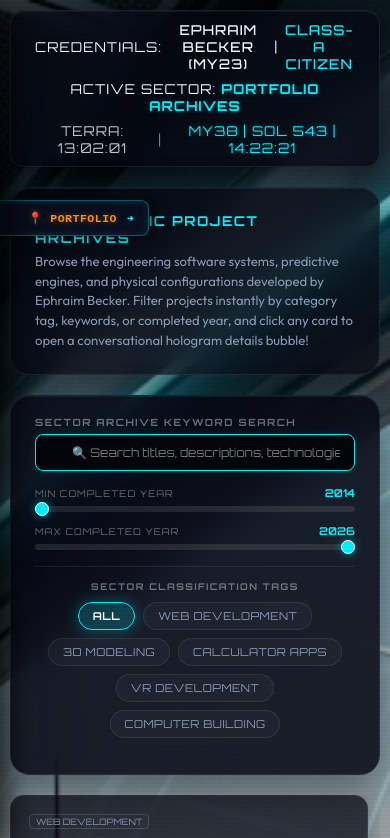
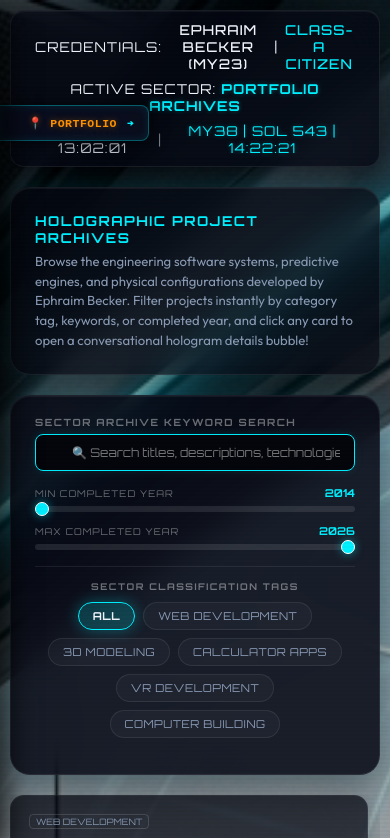
Before and after one commit to EphraimB/ephraim-becker-v3, a Next.js app: page /portfolio in a window 390 px wide. Shown: the top 838 px of the page. Built offline with nearby package versions, Linux system fonts and the light colour scheme.

Commit message:
fix: keep mobile locator button fixed near top header for better visibility

```diff
--- a/styles/global.css
+++ b/styles/global.css
@@ -1461,6 +1461,12 @@ body {
     box-shadow: 10px 10px 30px rgba(0, 0, 0, 0.8) !important;
   }
 
+  /* Keep closed locator button fixed near the top header so it stays visible without getting in the way of content */
+  .mobile-locator-btn {
+    position: fixed !important;
+    top: 105px !important;
+  }
+
   /* Scale up map labels inside SVG to offset mobile browser down-scaling */
   .map-node-label {
     font-size: 28px !important;
```
